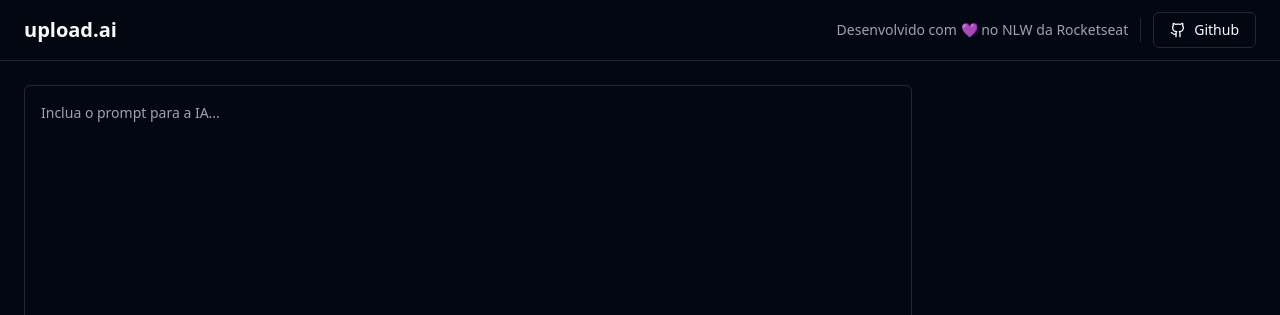
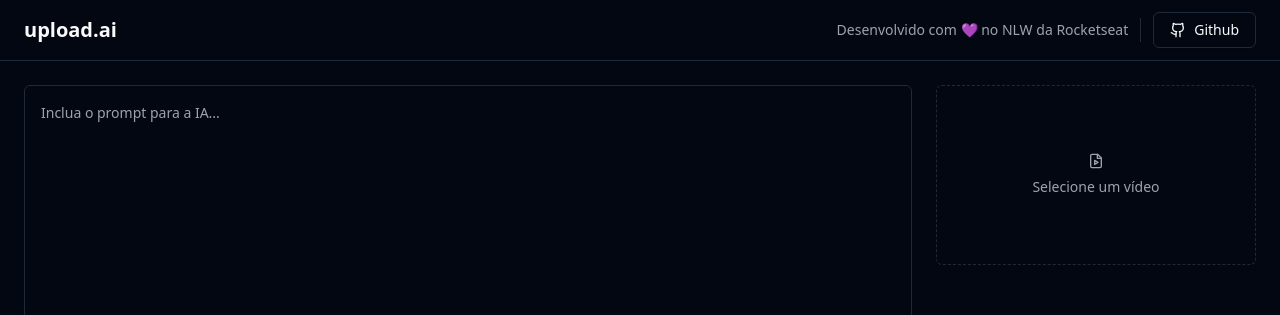
Before and after one commit to carlosmsv/upload.ai, a React (Vite) app: page / in a window 1280 px wide. Shown: the top 315 px of the page. Built offline with nearby package versions, Linux system fonts and the light colour scheme.

Commit message:
:sparkles: video file input

```diff
--- a/src/App.tsx
+++ b/src/App.tsx
@@ -1,4 +1,4 @@
-import { Github } from "lucide-react"
+import { Github, FileVideo } from "lucide-react"
 import { Button } from "./components/ui/button";
 import { Separator } from "./components/ui/separator";
 import { Textarea } from "./components/ui/textarea";
@@ -42,8 +42,17 @@ export function App() {
             Lembre-se: você pode usar a variável <code className="text-violet-400">{'{transcription}'}</code> no seu prompt para adicionar o conteúdo da transcrição do vídeo selecionado
           </p>
         </div>
-        <aside className="w-80">
-
+        <aside className="w-80 space-y-6">
+          <form className="space-y-6">
+            <label
+              htmlFor="video"
+              className="border flex rounded-md aspect-video cursor-pointer border-dashed text-sm flex-col gap-2 items-center justify-center text-muted-foreground hover:bg-primary/5"
+            >
+              <FileVideo className="h-4 w-4"/>
+              Selecione um vídeo
+            </label>
+            <input type="file" id="video" accept="video/mp4" className="sr-only"/>
+          </form>
         </aside>
       </main>
     </div>
```
